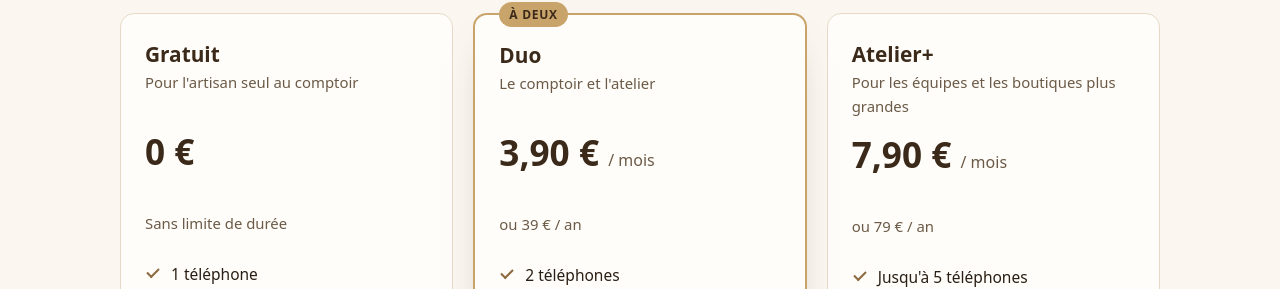
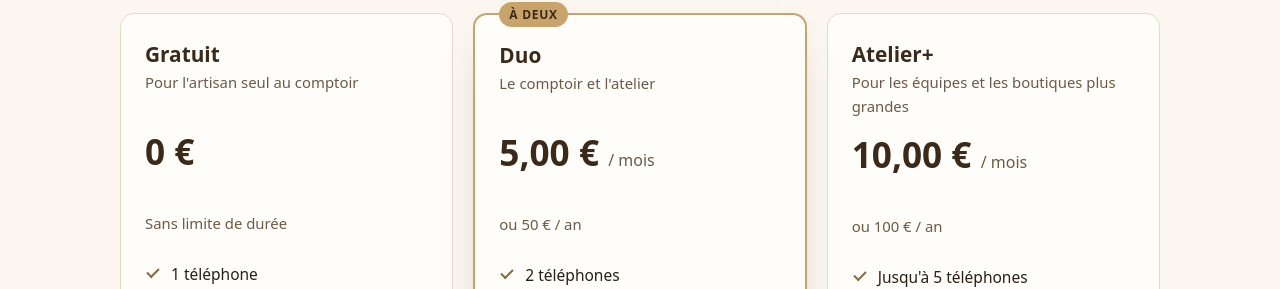
Before and after one commit to Gus9149/TaTonTicket, a plain HTML site: page index.html in a window 1280 px wide. Shown: the part 2932-3221 px from the top of the page. Drawn offline with Linux system fonts and the light colour scheme.

Commit message:
Tarifs : Duo 5,00 €/mois (50 €/an), Atelier+ 10,00 €/mois (100 €/an)
Co-Authored-By: Claude Opus 5.5 <noreply@anthropic.com>

```diff
--- a/index.html
+++ b/index.html
@@ -180,8 +180,8 @@
             <span class="etiquette">À deux</span>
             <h3>Duo</h3>
             <p class="public">Le comptoir et l'atelier</p>
-            <p class="prix">3,90 € <small>/ mois</small></p>
-            <p class="prix-annuel">ou 39 € / an</p>
+            <p class="prix">5,00 € <small>/ mois</small></p>
+            <p class="prix-annuel">ou 50 € / an</p>
             <ul>
               <li>2 téléphones</li>
               <li>Tout ce qu'offre la version gratuite</li>
@@ -193,8 +193,8 @@
           <article class="offre">
             <h3>Atelier+</h3>
             <p class="public">Pour les équipes et les boutiques plus grandes</p>
-            <p class="prix">7,90 € <small>/ mois</small></p>
-            <p class="prix-annuel">ou 79 € / an</p>
+            <p class="prix">10,00 € <small>/ mois</small></p>
+            <p class="prix-annuel">ou 100 € / an</p>
             <ul>
               <li>Jusqu'à 5 téléphones</li>
               <li>Tout ce qu'offre la version gratuite</li>
```
